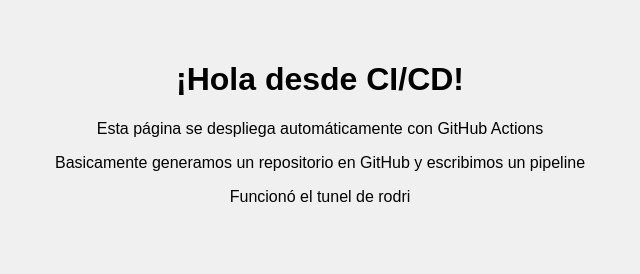
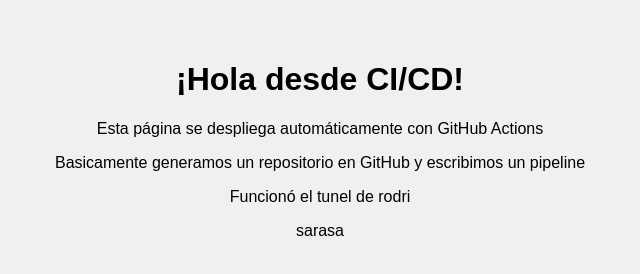
Before and after one commit to LuisAndaur/grupo_6_tp-cicd-vanguardia, a website: page index.html in a window 1280 px wide. Shown: the full height of the page, 320-960 px from the left. Drawn offline with Linux system fonts and the light colour scheme.

Commit message:
[fix] Implementacion de action con extra2

```diff
--- a/index.html
+++ b/index.html
@@ -10,6 +10,7 @@
   <p>Esta página se despliega automáticamente con GitHub Actions</p>
   <p>Basicamente generamos un repositorio en GitHub y escribimos un pipeline</p>
   <p>Funcionó el tunel de rodri</p>
+  <p>sarasa</p>
   <script src="script.js"></script>
 </body>
 </html>
```
Also changed, not shown: .github/workflows/deploy.yml.
